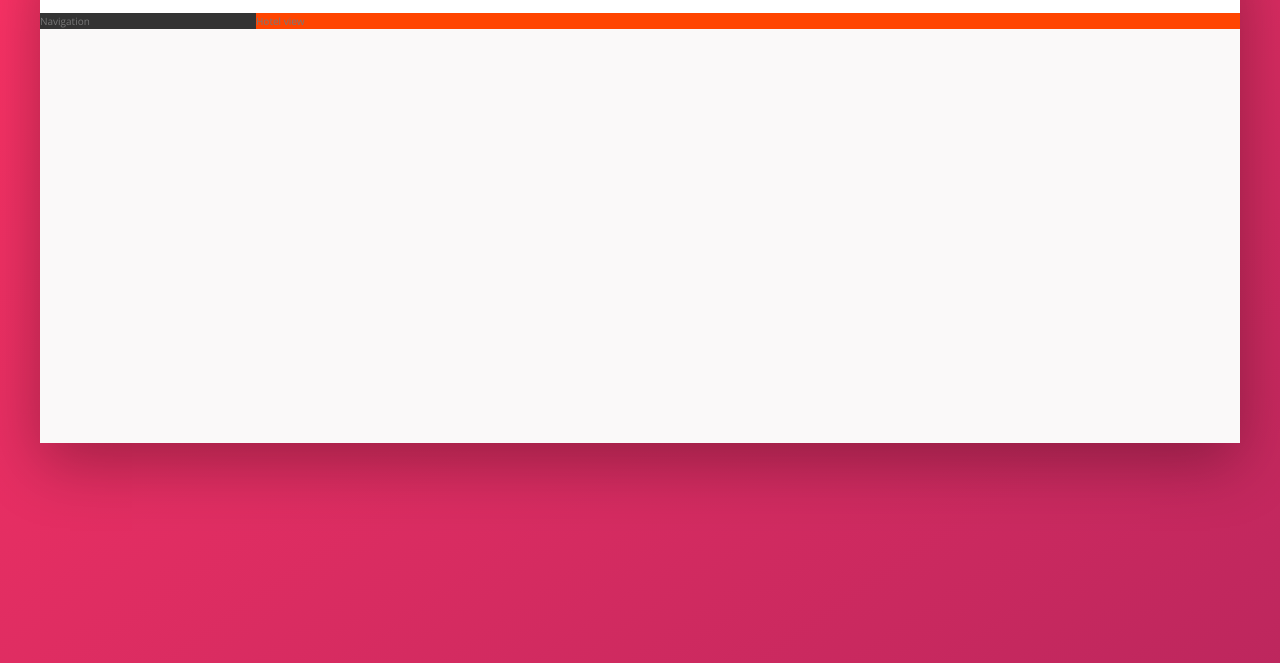
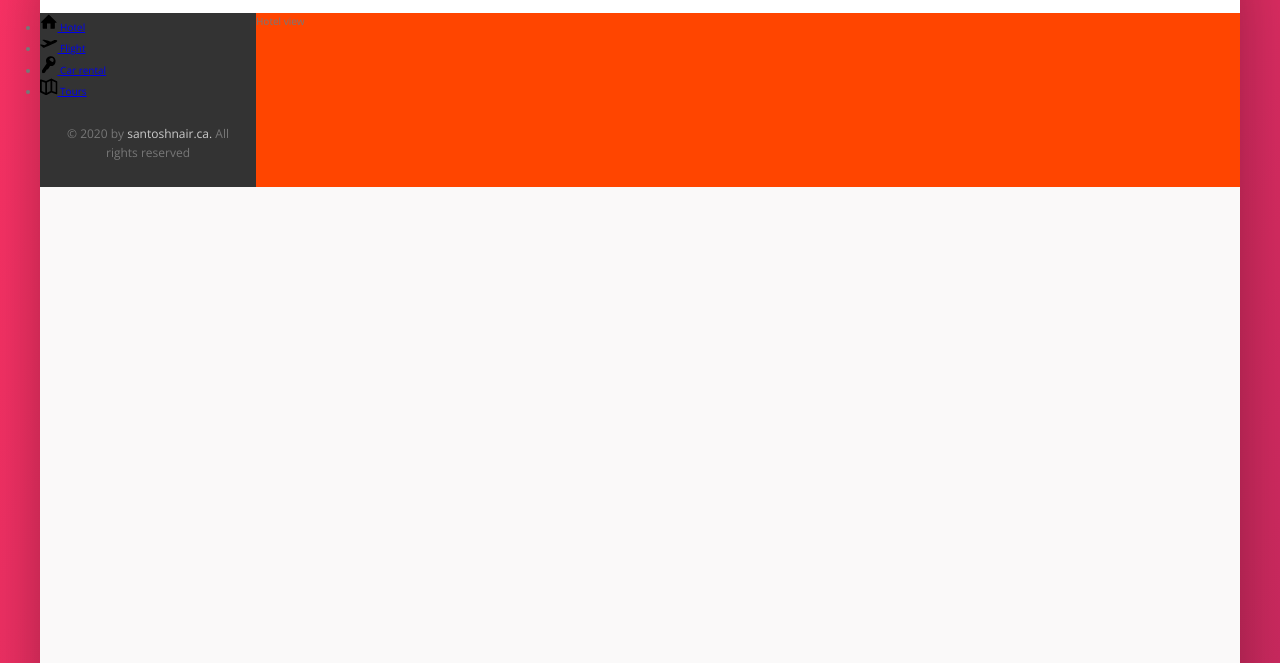
Before and after one commit to kasantosh/Flexpower, a website: page index.html in a window 1280 px wide. Shown: the part 137-800 px from the top of the page. Drawn offline with nearby package versions, Linux system fonts and the light colour scheme.

Commit message:
Side menu mark up completed

```diff
--- a/css/style.css
+++ b/css/style.css
@@ -109,12 +109,24 @@ body {
     border-radius: 50%;
     margin-right: 1rem; }
 
+.side-nav__icon {
+  width: 1.75rem;
+  height: 1.75rem; }
+
+.legal {
+  font-size: 1.2rem;
+  text-align: center;
+  padding: 2.5rem; }
+  .legal a:link, .legal a:active, .legal a:visited {
+    text-decoration: none;
+    color: var(--color-grey-light-4); }
+
 .container {
   max-width: 120rem;
   margin: 8rem auto;
   background-color: var(--color-grey-light-1);
   box-shadow: var(--shadow-dark);
-  min-height: 50rem; }
+  min-height: 150rem; }
 
 .header {
   font-size: 1.4rem;
--- a/index.html
+++ b/index.html
@@ -53,8 +53,52 @@
         </header>
         <div class="content">
             <nav class="sidebar">
-                Navigation
+                <ul class="side-nav">
+
+                    <li class="side-nav__item">
+                        <a href="#" class="side-nav__link">
+                            <svg class="side-nav__icon">
+                                <use xlink:href="img/sprite.svg#icon-home"></use>
+                            </svg>
+                            <span>Hotel</span>
+                        </a>
+                    </li>
+
+                    <li class="side-nav__item">
+                        <a href="#" class="side-nav__link">
+                            <svg class="side-nav__icon">
+                                <use xlink:href="img/sprite.svg#icon-aircraft-take-off"></use>
+                            </svg>
+                            <span>Flight</span>
+                        </a>
+                    </li>
+
+                    <li class="side-nav__item">
+                        <a href="#" class="side-nav__link">
+                            <svg class="side-nav__icon">
+                                <use xlink:href="img/sprite.svg#icon-key"></use>
+                            </svg>
+                            <span>Car rental</span>
+                        </a>
+                    </li>
+
+                    <li class="side-nav__item">
+                        <a href="#" class="side-nav__link">
+                            <svg class="side-nav__icon">
+                                <use xlink:href="img/sprite.svg#icon-map"></use>
+                            </svg>
+                            <span>Tours</span>
+                        </a>
+                    </li>
+
+                </ul>
+
+                <div class="legal">
+                    &copy; 2020 by <a href="http://santoshnair.ca">santoshnair.ca. </a>All rights reserved
+                </div>
             </nav>
+
+
             <main class="hotel-view">
                 Hotel view
             </main>
```
